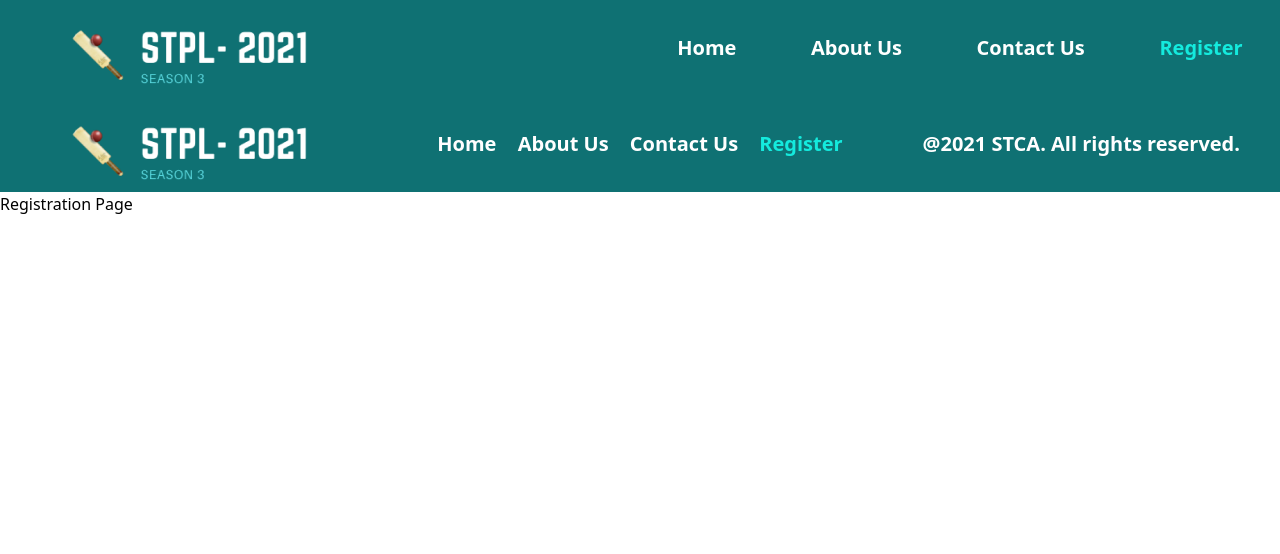
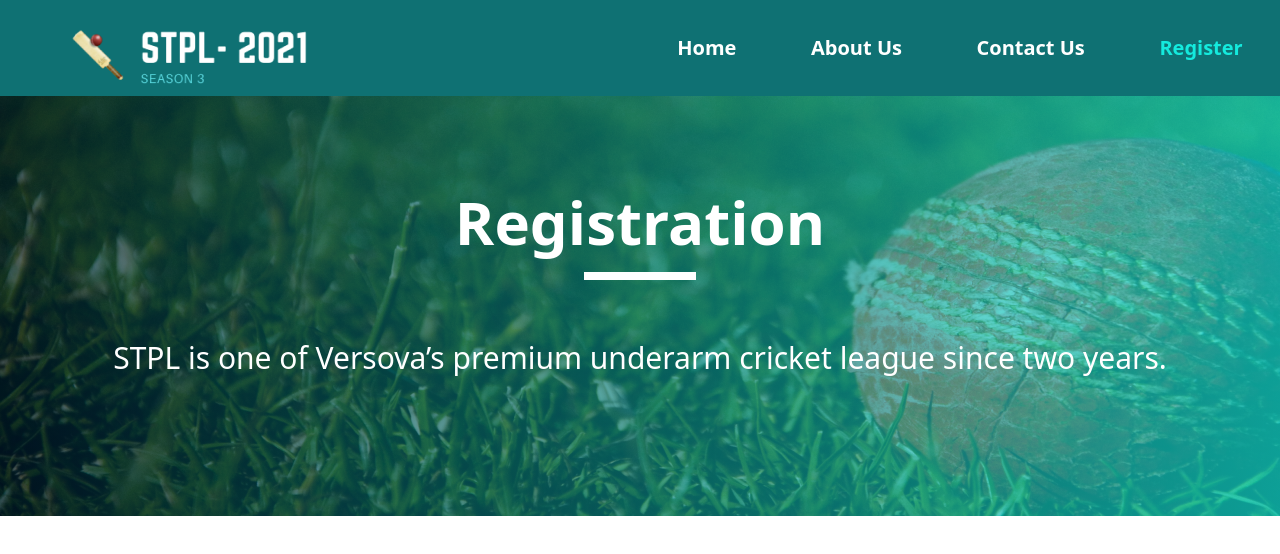
Before and after one commit to dilmohan11/stca, a Vue app in the folder client/: page /register in a window 1280 px wide. Shown: the top 554 px of the page. Built offline with nearby package versions, Linux system fonts and the light colour scheme.

Commit message:
Registration Page Hero Image

```diff
--- a/client/public/index.html
+++ b/client/public/index.html
@@ -6,6 +6,9 @@
     <meta name="viewport" content="width=device-width,initial-scale=1.0">
     <link rel="icon" href="<%= BASE_URL %>favicon.ico">
     <title><%= htmlWebpackPlugin.options.title %></title>
+    <link rel="preconnect" href="https://fonts.googleapis.com">
+    <link rel="preconnect" href="https://fonts.gstatic.com" crossorigin>
+    <link href="https://fonts.googleapis.com/css2?family=Josefin+Sans:wght@300;400;600;700&display=swap" rel="stylesheet">
   </head>
   <body>
     <noscript>
--- a/client/src/App.vue
+++ b/client/src/App.vue
@@ -1,7 +1,7 @@
 <template>
   <div id="nav">
     <Navbar />
-    <Footer />
+
   </div>
   <router-view/>
 </template>
--- a/client/src/views/Register.vue
+++ b/client/src/views/Register.vue
@@ -1,5 +1,11 @@
 <template>
-  <h1>Registration Page</h1>
+  <section class="registration-hero">
+    <div class="register-hero_text">
+      <h1 class="text-6xl  text-white font-semibold text-center pt-24">Registration</h1>
+      <div class="white-line h-2 w-28 bg-white m-auto my-5"></div>
+      <p class="text-3xl text-white font-medium text-center pt-10">STPL is one of Versova’s premium underarm cricket league since two years.</p>
+    </div>
+  </section>
 </template>
 
 <script>
@@ -8,6 +14,13 @@ export default {
 }
 </script>
 
-<style>
+<style >
+.registration-hero {
+  background: linear-gradient(to right, rgba(0,27,46,0.64), rgba(20,234,221,0.68)),  url("../assets/images/background.png");
+  height: 420px;
+}
+.registration-hero_text {
+  font-family: 'Josefin Sans', sans-serif;
+}
 
 </style>
```
Also changed, not shown: client/src/assets/images/background.png (added), client/src/assets/images/overlay.png (added).
